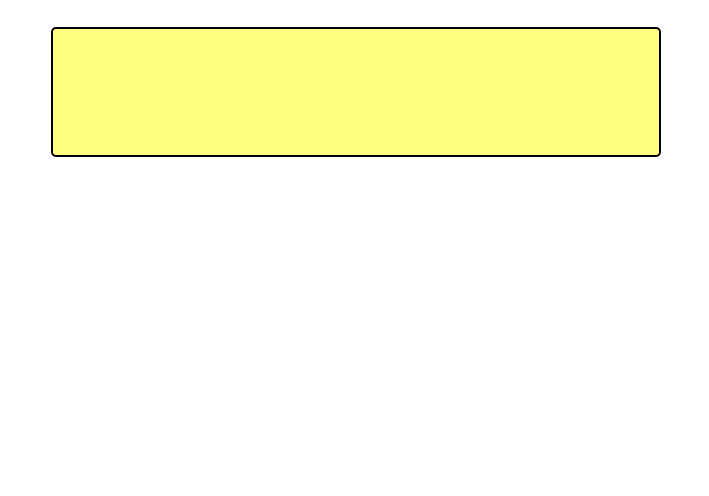
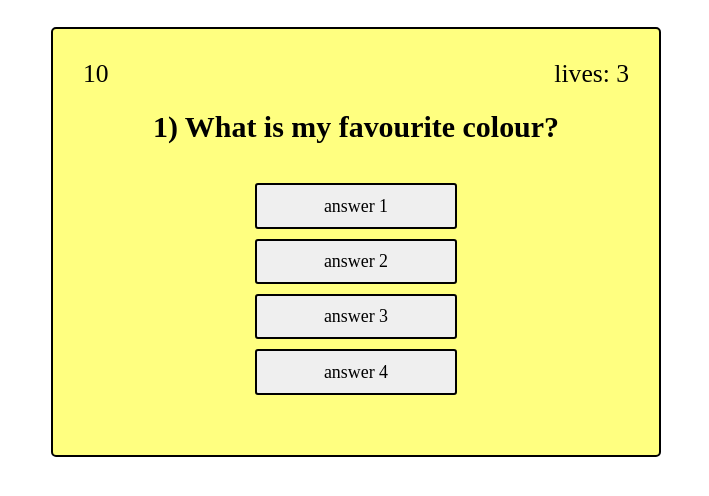
Before and after one commit to isabellaobrien/quiz, a plain HTML site: page index.html in a window 1280 px wide. Both pictures are taken after a click on the button "START". Shown: the part 124-620 px from the top of the page, without its empty margins (284-993 px from the left). Drawn offline with Linux system fonts and the light colour scheme; a web font is replaced by a local one.

Commit message:
add second part of startQuiz function

```diff
--- a/assets/css/style.css
+++ b/assets/css/style.css
@@ -54,7 +54,7 @@
 /* quiz page */
 
 /* question section */
-.question-section{
+#question-section{
     position: relative;
 }
 #timer{
--- a/assets/js/script.js
+++ b/assets/js/script.js
@@ -2,14 +2,15 @@ const startButton = document.getElementById('start-button');
 
 startButton.addEventListener("click", startQuiz);
 
-let intro = document.getElementById('intro');
-
+let startingPage = document.getElementById('starting-section');
+let quizPage = document.getElementById('question-section');
 
 function startQuiz(){
     console.log("started");
-    startButton.classList.add('hide');
-    intro.classList.add('hide');
+    startingPage.classList.add('hide');
+    quizPage.classList.remove('hide')
 }
+
 // function countdown(){
 
 // }
@@ -43,10 +44,3 @@ function startQuiz(){
 // }
 
 // function gameOver(){
-
-// }
-// function endGame(){
-
-// }
-
-// function resetGame(){
--- a/index.html
+++ b/index.html
@@ -13,7 +13,7 @@
         <img id="logo" src="assets/images/brain-logo.png" alt="logo">How knowledgeable are you?
     </h1>
     <!-- starting page -->
-    <div class="game-area ">
+    <div class="game-area" id="starting-section">
         <div id="intro">
             <h3>Welcome to the quiz!</h3>
         </div>
@@ -27,7 +27,7 @@
     <!-- quiz page -->
 
     <!-- question -->
-    <div class="question-section game-area hide">
+    <div class="game-area hide" id="question-section">
             <div id="timer">
                 <span>10</span>
             </div>
@@ -35,7 +35,7 @@
             </div>
         <h3 id="question"><span id="question-number">1) </span>What is my favourite colour?</h3>
         <!-- answer -->
-        <div class="answer-section hide">
+        <div class="answer-section">
             <div class="answer-containers">
                 <button class="answer-button" id="answer 1">answer 1</button>
             </div>
```
